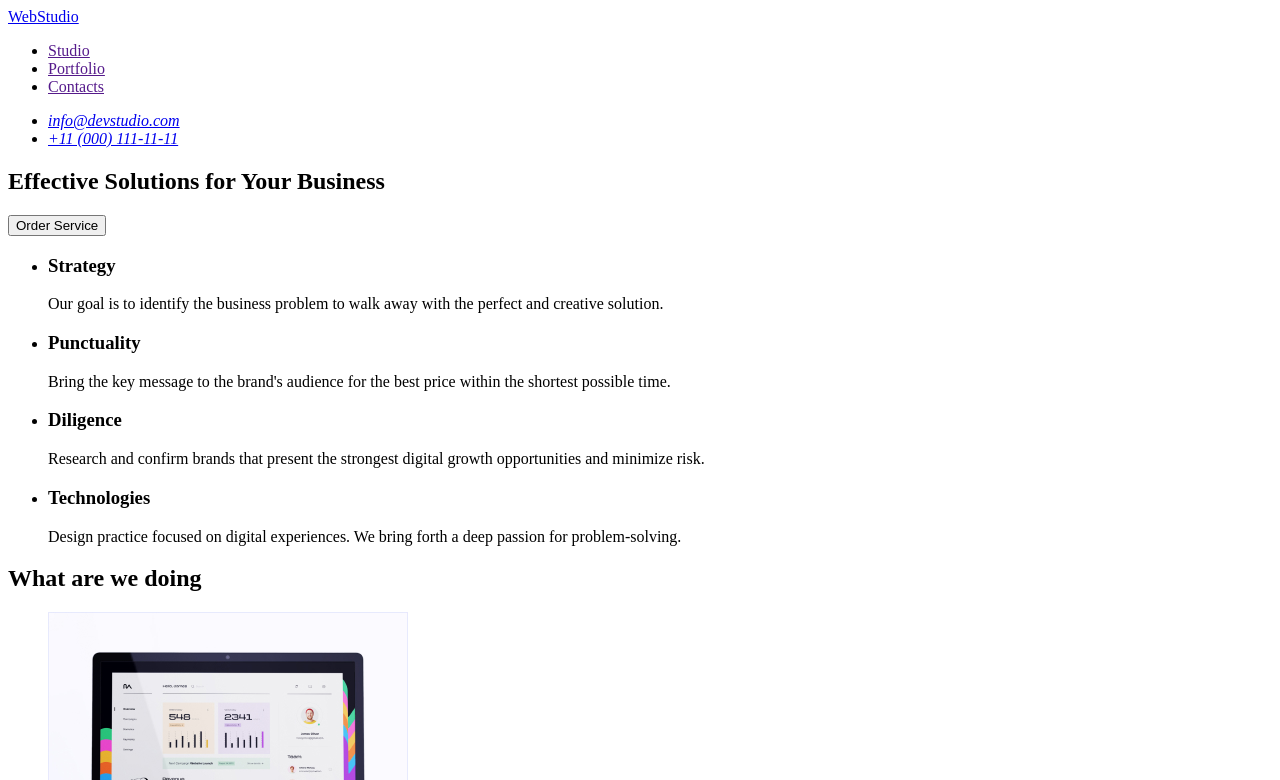
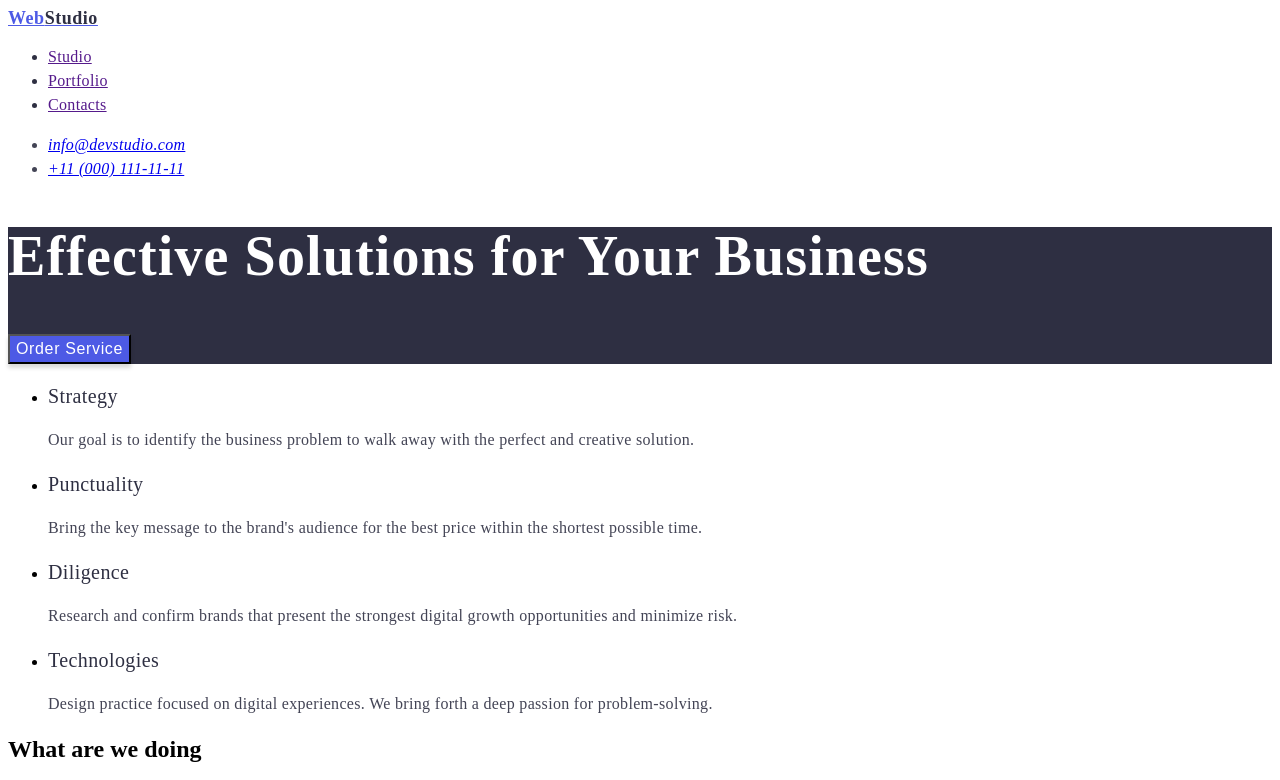
Before and after one commit to VinogradarMushroom/goit-markup-hw-01, a plain HTML site: page index.html in a window 1280 px wide. Shown: the top 780 px of the page. Drawn offline with Linux system fonts and the light colour scheme.

Commit message:
Section-1

```diff
--- a/css/styles.css
+++ b/css/styles.css
@@ -0,0 +1,79 @@
+body{
+      font-family:"Roboto" sans-serif;
+
+}
+
+.logo-web{
+            font-weight: 800;
+            font-size: 18px;
+            line-height: 1.16;
+            letter-spacing: 0.03em;
+            color: #4D5AE5;
+      }
+
+.logo-studio{
+            font-weight: 800;
+                  font-size: 18px;
+                  line-height: 1.16;
+                  letter-spacing: 0.03em;
+                  color: #2E2F42;
+      }
+
+.header-item{
+      font-weight: 500;
+            font-size: 16px;
+            line-height: 1.5;
+            letter-spacing: 0.02em;
+            color: #2E2F42;
+}
+
+.header-address-item{
+      font-weight: 400;
+            font-size: 16px;
+            line-height: 1.5;
+            letter-spacing: 0.02em;
+            color: #434455;
+
+}
+
+.hero{
+      background: #2E2F42;
+}
+
+.h1{
+      font-weight: 700;
+            font-size: 56px;
+            line-height: 1.07;
+            letter-spacing: 0.02em;
+            color: #FFFFFF;
+}
+
+.btn-hero{
+      background: #4D5AE5;
+      box-shadow: 0px 4px 4px rgba(0, 0, 0, 0.15);
+}
+
+.btn-name{
+      font-family: 'Roboto' sans-serif;
+            font-style: normal;
+            font-weight: 500;
+            font-size: 16px;
+            line-height: 1.5;
+            letter-spacing: 0.04em;
+            color: #FFFFFF;
+}
+
+.about-name{
+      font-weight: 500;
+            font-size: 20px;
+            line-height: 1.2;
+            letter-spacing: 0.02em;
+            color: #2E2F42;
+}
+.about-item-name{
+      font-weight: 400;
+            font-size: 16px;
+            line-height: 1.5;
+            letter-spacing: 0.02em;
+            color: #434455;
+}
--- a/index.html
+++ b/index.html
@@ -7,63 +7,52 @@
       <title>WebStudio</title>
       <link rel="preconnect" href="https://fonts.googleapis.com">
       <link rel="preconnect" href="https://fonts.gstatic.com" crossorigin>
-      <link rel="preconnect" href="https://fonts.googleapis.com">
-      <link rel="preconnect" href="https://fonts.gstatic.com" crossorigin>
       <link href="https://fonts.googleapis.com/css2?family=Raleway:wght@800&display=swap" rel="stylesheet">
       <link rel="preconnect" href="https://fonts.googleapis.com">
       <link rel="preconnect" href="https://fonts.gstatic.com" crossorigin>
-      <link href="https://fonts.googleapis.com/css2?family=Raleway:wght@400;800&display=swap" rel="stylesheet">
-      <link rel="preconnect" href="https://fonts.googleapis.com">
-      <link rel="preconnect" href="https://fonts.gstatic.com" crossorigin>
-      <link href="https://fonts.googleapis.com/css2?family=Raleway:wght@400;500;800&display=swap" rel="stylesheet">
-      <link rel="preconnect" href="https://fonts.googleapis.com">
-      <link rel="preconnect" href="https://fonts.gstatic.com" crossorigin>
-      <link href="https://fonts.googleapis.com/css2?family=Raleway:wght@400;500;600;700;800&display=swap" rel="stylesheet">
-      <link rel="preconnect" href="https://fonts.googleapis.com">
-      <link rel="preconnect" href="https://fonts.gstatic.com" crossorigin>
-      <link href="https://fonts.googleapis.com/css2?family=Raleway:ital,wght@0,400;0,500;0,600;0,700;0,800;0,900;1,800&display=swap" rel="stylesheet">
+      <link href="https://fonts.googleapis.com/css2?family=Roboto:wght@400;500;700;900&display=swap" rel="stylesheet">
       <link rel="stylesheet" href="./css/styles.css">
 </head>
 <body>
       <!--Header-->
 
-      <header>
-            <nav>
-                  <a href="./index.html">WebStudio</a>
-                        <ul>
-                              <li><a href="">Studio</a></li>
-                              <li><a href="">Portfolio</a></li>
-                              <li><a href="">Contacts</a></li>
+      <header class="header">
+            <nav class="header-navigation">
+                  <a href="./index.html" class="logo-web">Web<span class="logo-studio">Studio</span></a>
+                        <ul class="header-list">
+                              <li class="header-item"><a class="header-link" href="">Studio</a></li>
+                              <li class="header-item"><a class="header-link" href="">Portfolio</a></li>
+                              <li class="header-item"><a class="header-link" href="">Contacts</a></li>
                         </ul>
             </nav>
-            <address>
-                  <ul>
-                        <li><a href="mailto:info@devstudio.com"> info@devstudio.com </a></li>
-                        <li><a href="tel:+110001111111"> +11 (000) 111-11-11 </a></li>
+            <address class="header-address">
+                  <ul class="header-address-list">
+                        <li class="header-address-item"><a class="header-address-link" href="mailto:info@devstudio.com"> info@devstudio.com </a></li>
+                        <li class="header-address-item"><a class="header-address-link" href="tel:+110001111111"> +11 (000) 111-11-11 </a></li>
                   </ul>
             </address>
       </header>
       <!-- Hero -->
       <main>
-            <section>
-                  <h1>Effective Solutions for Your Business</h1>
-                  <button type="button">Order Service</button>
+            <section class="hero">
+                  <h1 class="h1">Effective Solutions for Your Business</h1>
+                  <button class="btn-hero" type="button"><span class="btn-name">Order Service</span></button>
             </section>
             <!-- Section 1 -->
-            <section>
+            <section class="about">
                   <h2 hidden>Hello i`m ghost</h2>
-      <ul>
-            <li><h3>Strategy</h3>
-            <p>Our goal is to identify the business problem to walk away with the perfect and creative solution.</p></li>
+      <ul class="about-list">
+            <li class="about-item"><h3 class="about-name">Strategy</h3>
+            <p class="about-item-name">Our goal is to identify the business problem to walk away with the perfect and creative solution.</p></li>
 
-            <li><h3>Punctuality</h3>
-            <p>Bring the key message to the brand's audience for the best price within the shortest possible time.</p></li>
+            <li class="about-item"><h3 class="about-name">Punctuality</h3>
+            <p class="about-item-name">Bring the key message to the brand's audience for the best price within the shortest possible time.</p></li>
 
-            <li><h3>Diligence</h3>
-            <p>Research and confirm brands that present the strongest digital growth opportunities and minimize risk.</p></li>
+            <li class="about-item"><h3 class="about-name">Diligence</h3>
+            <p class="about-item-name">Research and confirm brands that present the strongest digital growth opportunities and minimize risk.</p></li>
 
-            <li><h3>Technologies</h3>
-            <p>Design practice focused on digital experiences. We bring forth a deep passion for problem-solving.</p></li>
+            <li class="about-item"><h3 class="about-name">Technologies</h3>
+            <p class="about-item-name">Design practice focused on digital experiences. We bring forth a deep passion for problem-solving.</p></li>
       </ul>
       </section>
       <!-- Section 2 -->
```
